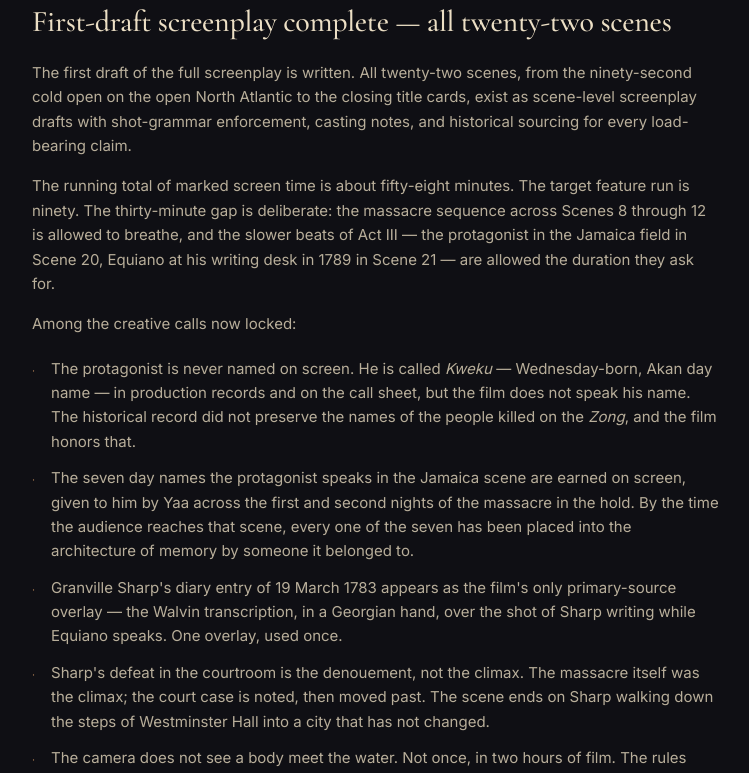
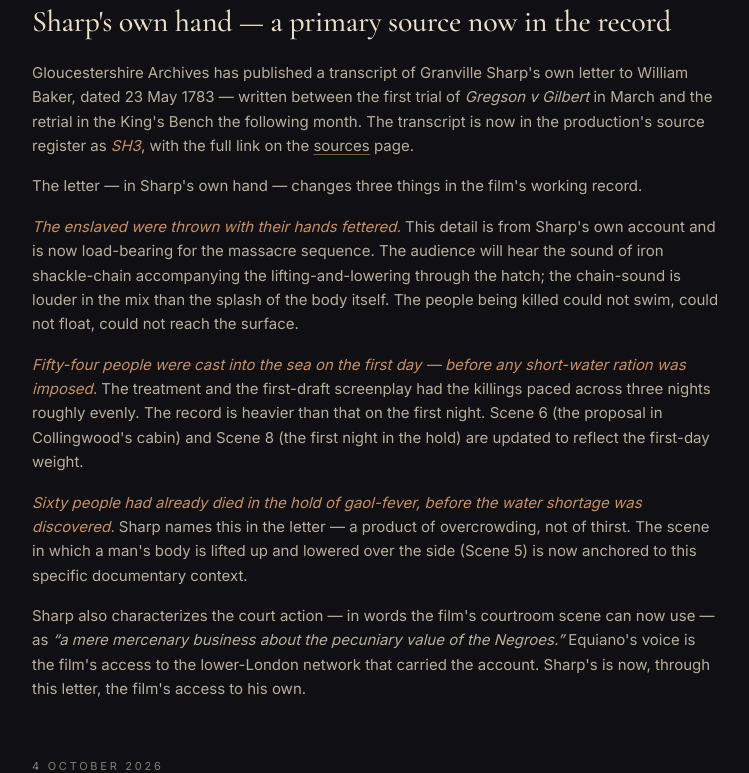
Before and after one commit to GigaMegaConsulting/zong-1781-site, a Next.js app: page /journal in a window 1280 px wide. Shown: the part 360-1133 px from the top of the page, without its empty margins (264-1013 px from the left). Built offline with nearby package versions, Linux system fonts and the light colour scheme; no server answers.

Commit message:
Journal + sources: Sharp's own hand (SH3)

```diff
--- a/src/app/journal/page.tsx
+++ b/src/app/journal/page.tsx
@@ -14,6 +14,63 @@ type Entry = {
 };
 
 const ENTRIES: Entry[] = [
+  {
+    date: "4 October 2026",
+    title: "Sharp's own hand — a primary source now in the record",
+    body: (
+      <>
+        <p>
+          Gloucestershire Archives has published a transcript of Granville Sharp&apos;s own letter
+          to William Baker, dated 23 May 1783 — written between the first trial of{" "}
+          <em>Gregson v Gilbert</em> in March and the retrial in the King&apos;s Bench the
+          following month. The transcript is now in the production&apos;s source register as{" "}
+          <strong className="font-normal italic text-[color:var(--color-amber)]">SH3</strong>, with
+          the full link on the <Link href="/sources">sources</Link> page.
+        </p>
+        <p className="mt-4">
+          The letter — in Sharp&apos;s own hand — changes three things in the film&apos;s working
+          record.
+        </p>
+        <p className="mt-4">
+          <strong className="font-normal italic text-[color:var(--color-amber)]">
+            The enslaved were thrown with their hands fettered.
+          </strong>{" "}
+          This detail is from Sharp&apos;s own account and is now load-bearing for the massacre
+          sequence. The audience will hear the sound of iron shackle-chain accompanying the
+          lifting-and-lowering through the hatch; the chain-sound is louder in the mix than the
+          splash of the body itself. The people being killed could not swim, could not float, could
+          not reach the surface.
+        </p>
+        <p className="mt-4">
+          <strong className="font-normal italic text-[color:var(--color-amber)]">
+            Fifty-four people were cast into the sea on the first day — before any short-water
+            ration was imposed.
+          </strong>{" "}
+          The treatment and the first-draft screenplay had the killings paced across three nights
+          roughly evenly. The record is heavier than that on the first night. Scene 6 (the proposal
+          in Collingwood&apos;s cabin) and Scene 8 (the first night in the hold) are updated to
+          reflect the first-day weight.
+        </p>
+        <p className="mt-4">
+          <strong className="font-normal italic text-[color:var(--color-amber)]">
+            Sixty people had already died in the hold of gaol-fever, before the water shortage was
+            discovered.
+          </strong>{" "}
+          Sharp names this in the letter — a product of overcrowding, not of thirst. The scene in
+          which a man&apos;s body is lifted up and lowered over the side (Scene 5) is now anchored
+          to this specific documentary context.
+        </p>
+        <p className="mt-4">
+          Sharp also characterizes the court action — in words the film&apos;s courtroom scene can
+          now use — as{" "}
+          <em>&ldquo;a mere mercenary business about the pecuniary value of the Negroes.&rdquo;</em>{" "}
+          Equiano&apos;s voice is the film&apos;s access to the lower-London network that carried
+          the account. Sharp&apos;s is now, through this letter, the film&apos;s access to his
+          own.
+        </p>
+      </>
+    ),
+  },
   {
     date: "4 October 2026",
     title: "First-draft screenplay complete — all twenty-two scenes",
--- a/src/app/sources/page.tsx
+++ b/src/app/sources/page.tsx
@@ -44,6 +44,17 @@ const SOURCES: Source[] = [
     date: "1783",
     note:
       "Sharp's demand for murder charges against the Zong crew. The 'uncovered letter' central to Michelle Faubert's 2022 monograph.",
+  },
+  {
+    id: "SH3",
+    type: "primary",
+    authorOrBody: "Granville Sharp",
+    title: "Letter to William Baker, 23 May 1783",
+    date: "23 May 1783",
+    href:
+      "https://www.gloucestershire.gov.uk/media/chvhqn35/appendix_o_granville_sharp_transcipts-25462.pdf",
+    note:
+      "Sharp's own account of the Zong, written between the first trial and the retrial. Contains the detail that the enslaved were thrown with their hands fettered; that 54 were cast overboard on the first day before short-water rationing was imposed; and Sharp's characterization of the court case as 'a mere mercenary business about the pecuniary value of the Negroes.' Transcript published online by Gloucestershire Archives.",
   },
   {
     id: "GG1",
```
